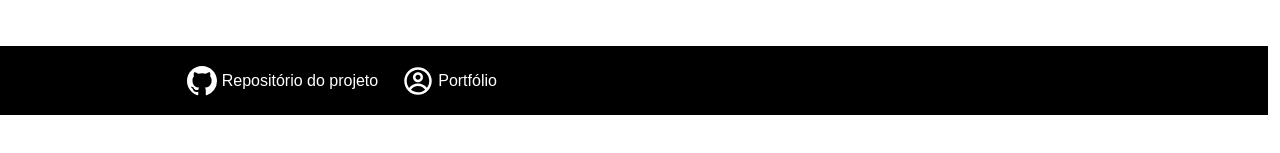
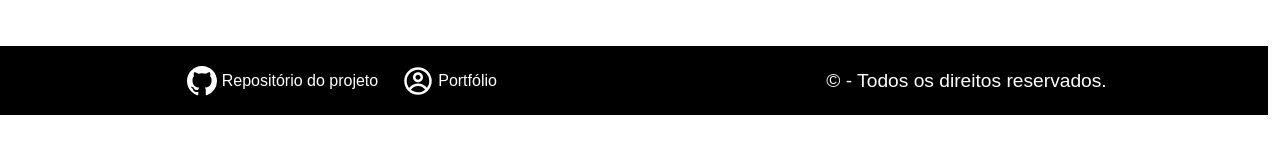
Before and after one commit to JoaoMaiaBGM/React-hamburgueria-kenzie-joaomaiabgm, a React (Create React App) app: page / in a window 1280 px wide. Shown: the part 617-770 px from the top of the page. Built offline with nearby package versions, Linux system fonts and the light colour scheme; no server answers.

Commit message:
fix: class names for span and p elements

```diff
--- a/src/components/Sidebar/style.css
+++ b/src/components/Sidebar/style.css
@@ -76,8 +76,8 @@
   cursor: pointer;
 }
 
-.sidebar-button > span,
-p {
+.sidebar-button > .button-image,
+.button-name {
   color: #000;
 }
 
@@ -86,10 +86,10 @@ p {
   opacity: 1;
 }
 
-.sidebar-button:hover > span {
+.sidebar-button:hover > .button-image {
   opacity: 1;
 }
 
-.sidebar.open:is(.sidebar-button p) {
+.sidebar.open:is(.button-name) {
   opacity: 1;
 }
```
